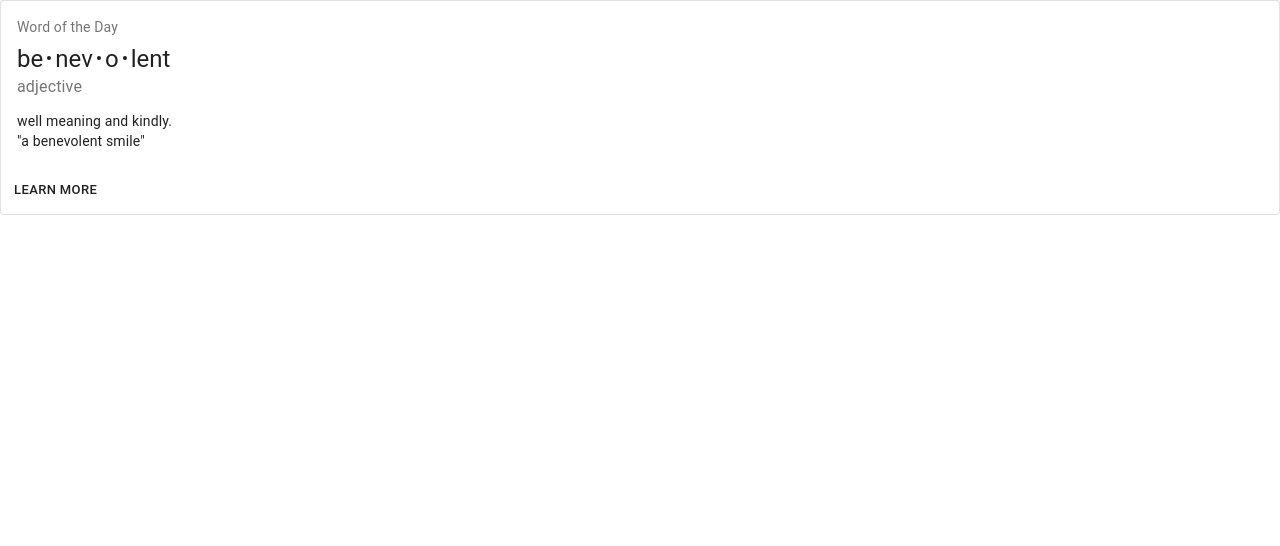
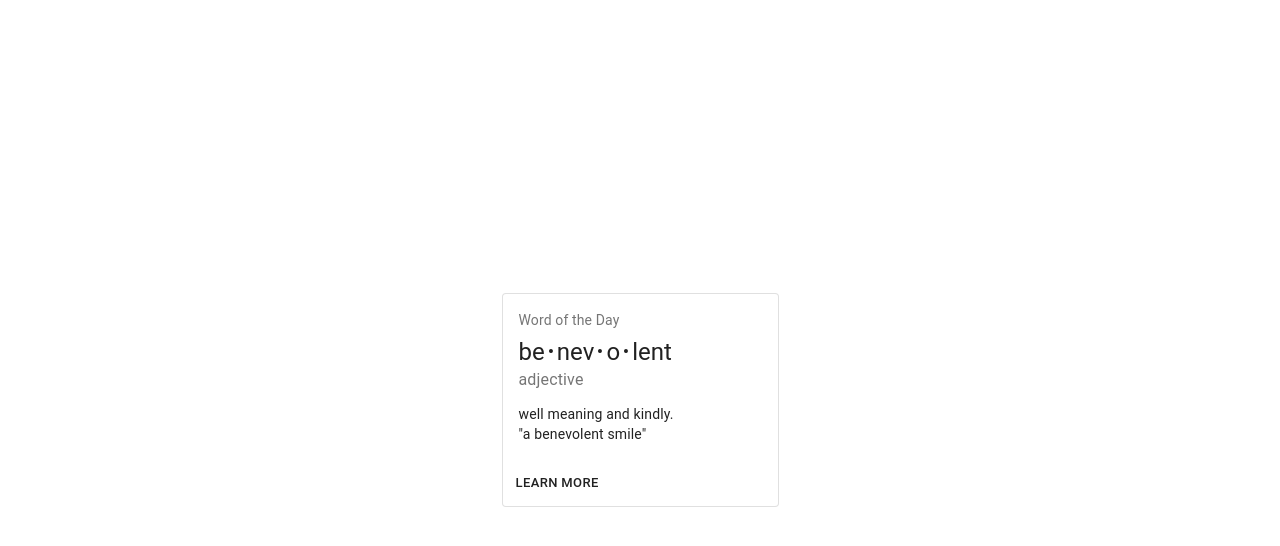
Before and after one commit to nejohnston/portfolio, a React (Create React App) app: page /#/ in a window 1280 px wide. Shown: the top 546 px of the page. Built offline with nearby package versions, Linux system fonts and the light colour scheme.

Commit message:
aligned introcard to center of page, using useStyles instead of a theme, dont like it but it will have to do

```diff
--- a/src/components/IntroCard/IntroCard.js
+++ b/src/components/IntroCard/IntroCard.js
@@ -9,6 +9,7 @@
 const useStyles = makeStyles({
   root: {
     minWidth: 275,
+    maxWidth: 500
   },
   bullet: {
     display: 'inline-block',
--- a/src/containers/Home/Home.js
+++ b/src/containers/Home/Home.js
@@ -1,9 +1,23 @@
 import React from "react";
 import IntroCard from "../../components/IntroCard";
+import {makeStyles} from "@material-ui/core/styles";
+
+const useStyles = makeStyles({
+  cardContainer: {
+      width: '100vw',
+      height: '100vh',
+      display: 'flex',
+      justifyContent: 'center',
+      alignItems: 'center'
+  }
+});
 
 const Home = () => {
+    const classes = useStyles()
     return(
-        <IntroCard/>
+        <div className={classes.cardContainer}>
+            <IntroCard/>
+        </div>
     )
 }
 
```
Also changed, not shown: 1 other file (tests, documents, lock files or other folders).
